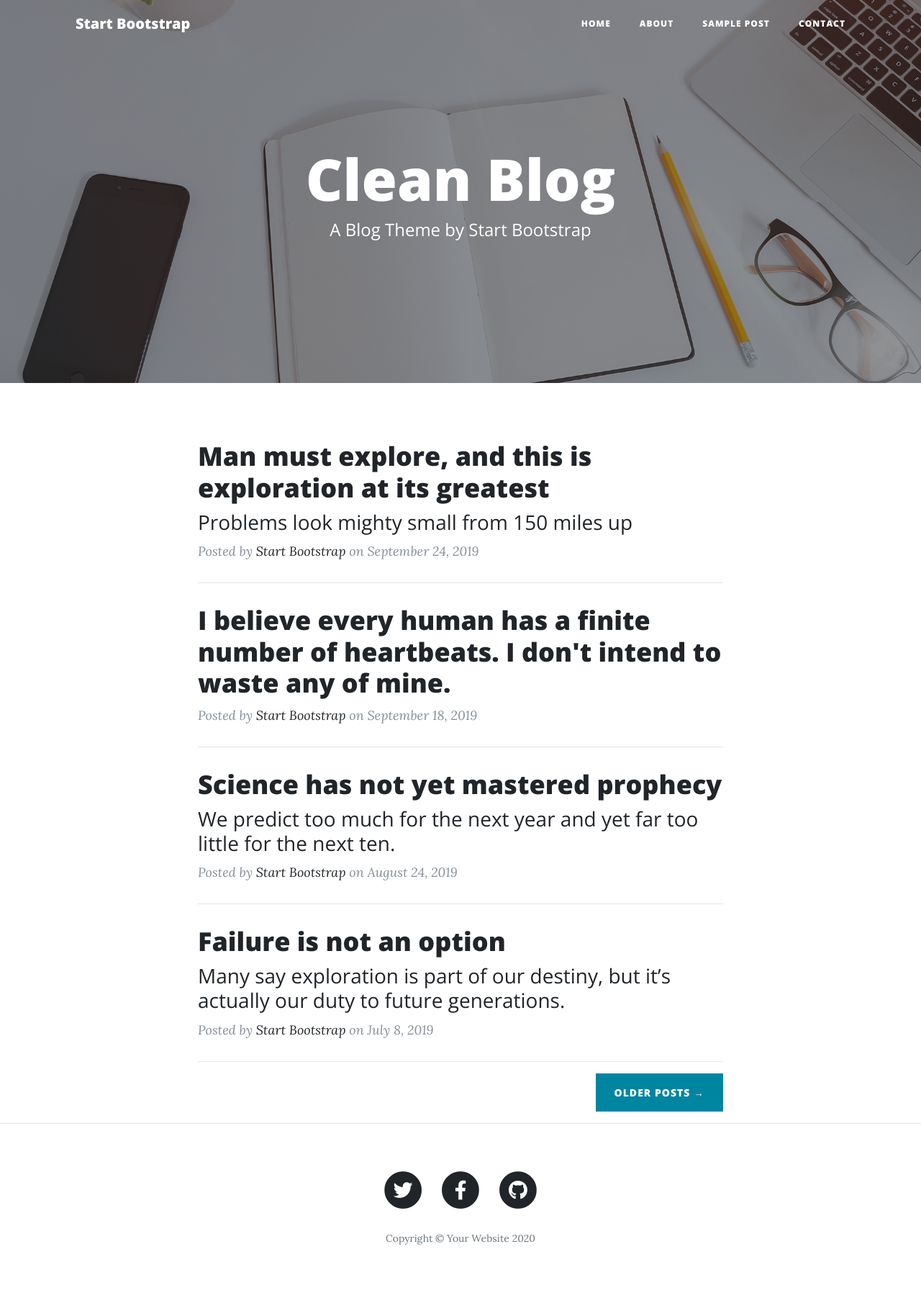
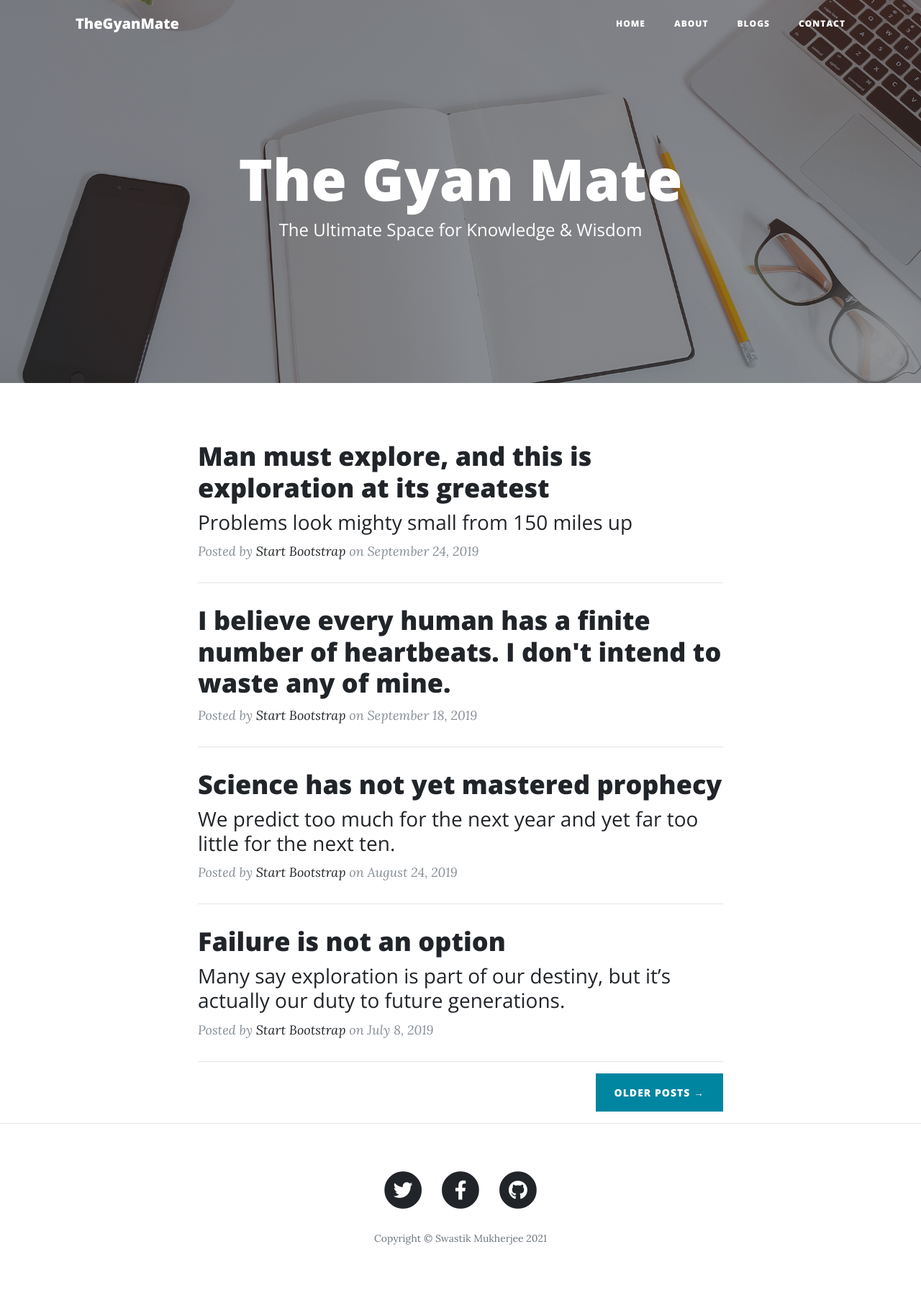
Before and after one commit to swastik-mukherjee/TechBlog, a Flask app: page / in a window 1280 px wide. Shown: the whole page at 72% size. Run offline with Flask 2, Linux system fonts and the light colour scheme; some libraries are stand-ins or nearby versions.

Commit message:
Website modified, text changed to gyanmate

```diff
--- a/main.py
+++ b/main.py
@@ -1,7 +1,8 @@
 from flask import Flask, render_template
+from flask_sqlalchemy import SQLAlchemy
 
 app = Flask(__name__)
-
+app.config["SQLALCHEMY_DATABASE_URI"] = "sqlite:///example.sqlite"
 
 @app.route("/")
 def home():
--- a/templates/index.html
+++ b/templates/index.html
@@ -10,8 +10,8 @@
       <div class="row">
         <div class="col-lg-8 col-md-10 mx-auto">
           <div class="site-heading">
-            <h1>Clean Blog</h1>
-            <span class="subheading">A Blog Theme by Start Bootstrap</span>
+            <h1>The Gyan Mate</h1>
+            <span class="subheading">The Ultimate Space for Knowledge & Wisdom </span>
           </div>
         </div>
       </div>
@@ -22,6 +22,8 @@
   <div class="container">
     <div class="row">
       <div class="col-lg-8 col-md-10 mx-auto">
+
+        <!-- Fetching posts from for loop -->
         <div class="post-preview">
           <a href="post.html">
             <h2 class="post-title">
--- a/templates/layout.html
+++ b/templates/layout.html
@@ -7,7 +7,7 @@
   <meta name="description" content="">
   <meta name="author" content="">
 
-  <title>Clean Blog - Start Bootstrap Theme</title>
+  <title>thegyanmate</title>
 
   <!-- Bootstrap core CSS -->
   <link href="{{ url_for('static', filename = 'vendor/bootstrap/css/bootstrap.min.css') }}" rel="stylesheet">
@@ -27,7 +27,7 @@
   <!-- Navigation -->
   <nav class="navbar navbar-expand-lg navbar-light fixed-top" id="mainNav">
     <div class="container">
-      <a class="navbar-brand" href="index.html">Start Bootstrap</a>
+      <a class="navbar-brand" href="index.html">TheGyanMate</a>
       <button class="navbar-toggler navbar-toggler-right" type="button" data-toggle="collapse" data-target="#navbarResponsive" aria-controls="navbarResponsive" aria-expanded="false" aria-label="Toggle navigation">
         Menu
         <i class="fas fa-bars"></i>
@@ -41,7 +41,7 @@
             <a class="nav-link" href="/about">About</a>
           </li>
           <li class="nav-item">
-            <a class="nav-link" href="/post">Sample Post</a>
+            <a class="nav-link" href="/post">Blogs</a>
           </li>
           <li class="nav-item">
             <a class="nav-link" href="/contact">Contact</a>
@@ -88,7 +88,7 @@
             </a>
           </li>
         </ul>
-        <p class="copyright text-muted">Copyright &copy; Your Website 2020</p>
+        <p class="copyright text-muted">Copyright &copy; Swastik Mukherjee 2021</p>
       </div>
     </div>
   </div>
```
